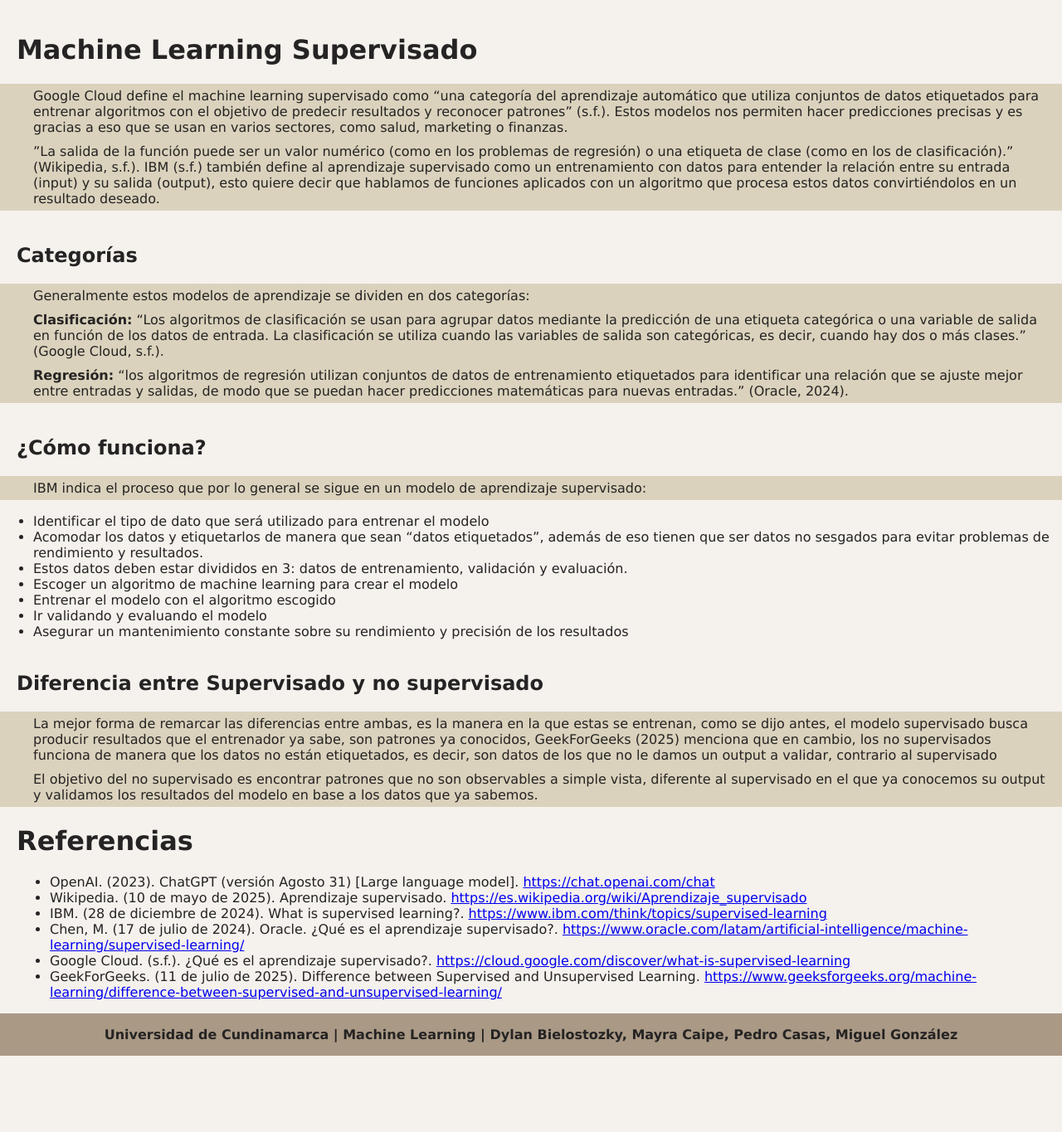
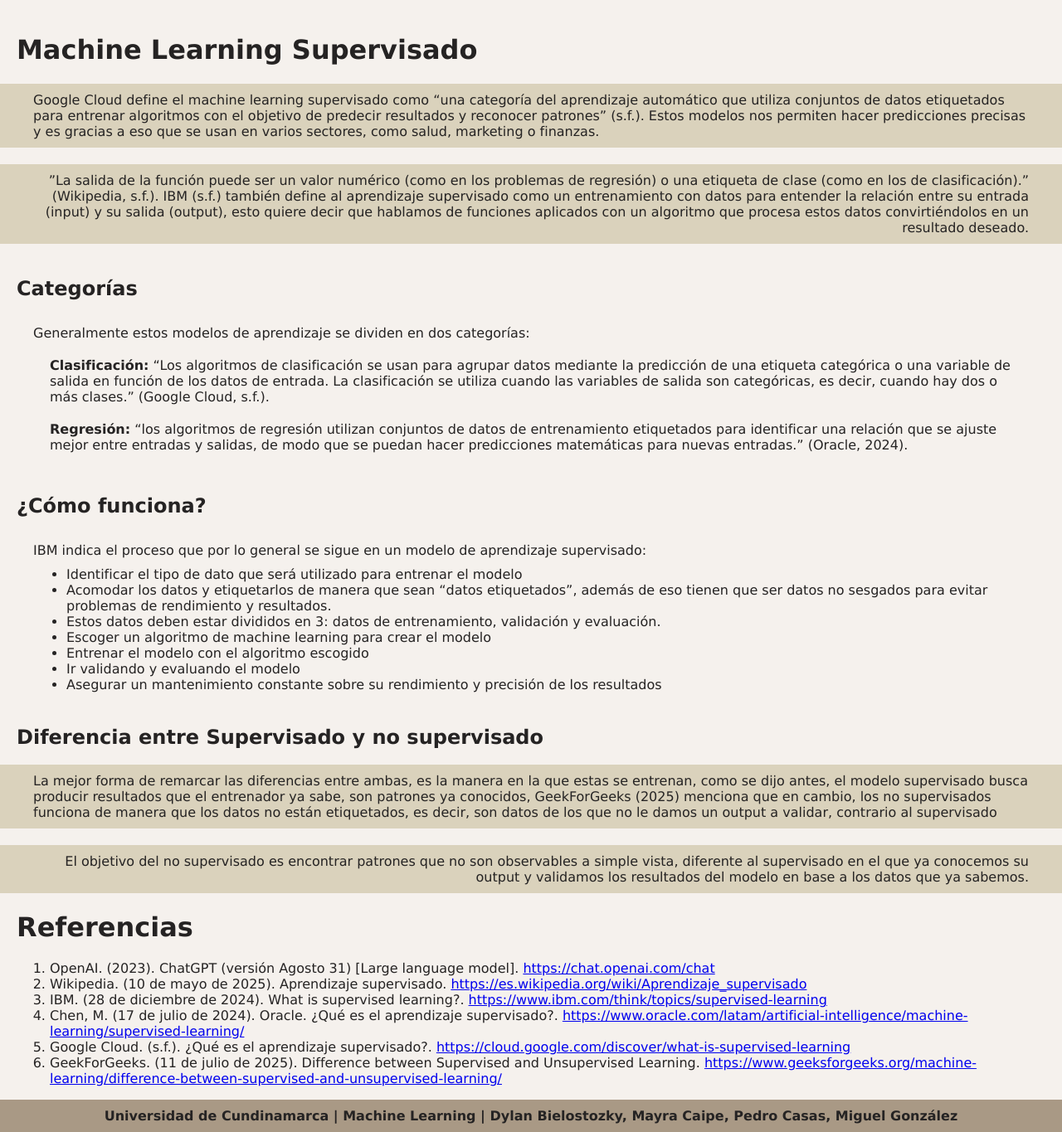
Before and after one commit to dylanbitz/ML-supervisado, a Flask app: page / in a window 1280 px wide. Shown: the part 128-1493 px from the top of the page at 83% size. Before the commit the page ends 1401 px from the top, so only its background shows below. Run offline with Flask 3, Linux system fonts and the light colour scheme.

Commit message:
update index.css with a basic style

```diff
--- a/static/css/index.css
+++ b/static/css/index.css
@@ -56,16 +56,48 @@ nav a
 .introduccion p
 {
     margin: 0;
-    padding: 5px;
-    padding-left: 40px;
-    padding-right: 20px;
+    padding: 10px 40px 10px 40px;
+    margin-bottom: 20px;
     background-color: #DAD2BC;
 
+}
+
+.p2-intro,
+.p8-intro
+{
+    text-align: right;
+}
+
+.p3-intro.p3-intro,
+.p4-intro.p4-intro,
+.p5-intro.p5-intro,
+.p6-intro.p6-intro
+{
+    margin: 0;
+    background-color: #F5F1ED;
+}
+
+.p4-intro.p4-intro,
+.p5-intro.p5-intro
+{
+    padding-left: 60px;
+}
+
+.introduccion ul
+{
+    margin-top: 0;
+    padding-left: 80px;
+    padding-right: 30px;
 }
 
 .referencias
 {
     padding: 0px 20px 0px 20px;
+}
+
+.referencias ul
+{
+    list-style: decimal;
 }
 
 footer
@@ -76,3 +108,10 @@ footer
     font-weight: bold;
     background-color: #A99985;
 }
+
+footer p
+{
+    margin: 0;
+    padding: 10px 5px;
+    text-align: center;
+}
```
